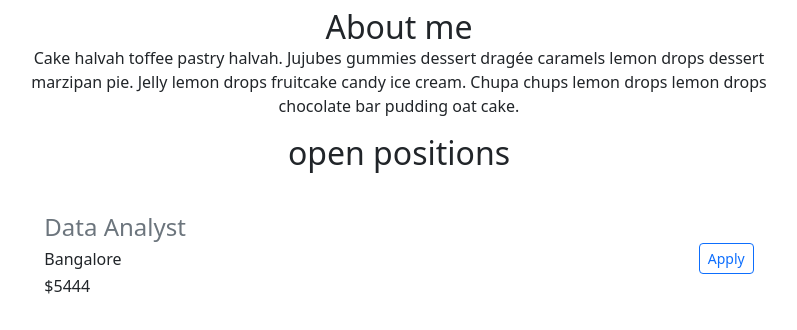
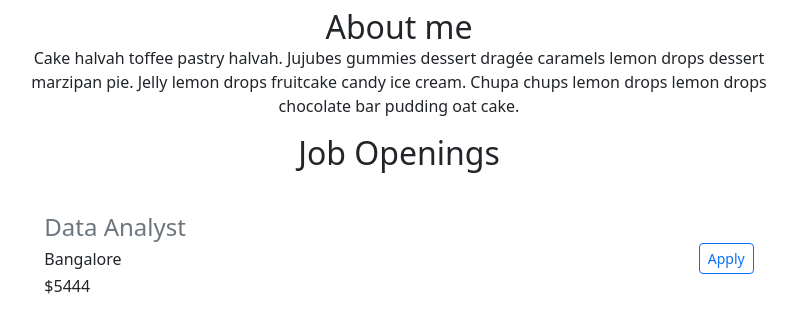
Before and after one commit to mayankpandey852/4s-career, a Flask app: page / in a window 1280 px wide. Shown: the part 348-678 px from the top of the page, without its empty margins (241-1038 px from the left). Run offline with Flask 3, Linux system fonts and the light colour scheme; some libraries are stand-ins or nearby versions.

Commit message:
made some changed

```diff
--- a/templates/index.html
+++ b/templates/index.html
@@ -33,7 +33,7 @@
    <div class="container-fluid col-lg-8 col-md-12 px-5 py-2 ">
    <h2>About me</h2>
   <p class="text-center">Cake halvah toffee pastry halvah. Jujubes gummies dessert dragée caramels lemon drops dessert marzipan pie. Jelly lemon drops fruitcake candy ice cream. Chupa chups lemon drops lemon drops chocolate bar pudding oat cake.</p>
-  <h2 class="p-3">open positions</h2>
+  <h2 class="p-3">Job Openings</h2>
   <p class="text-center">
     {% for job in jobs %}
     {% include "jobitem.html" %}
```
